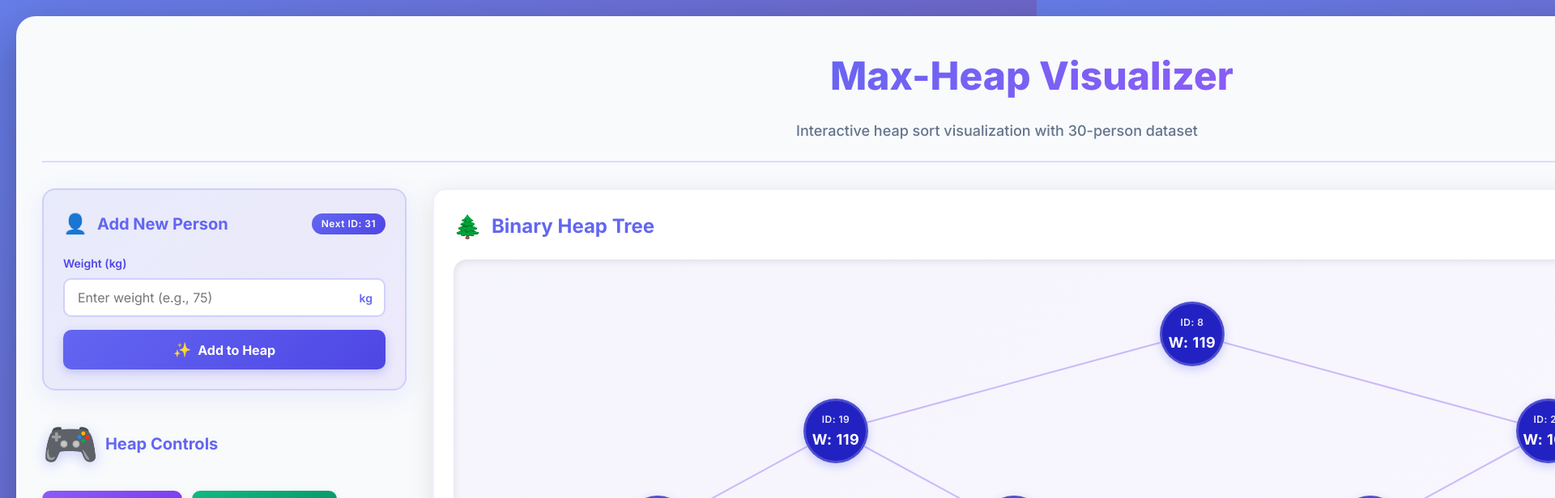
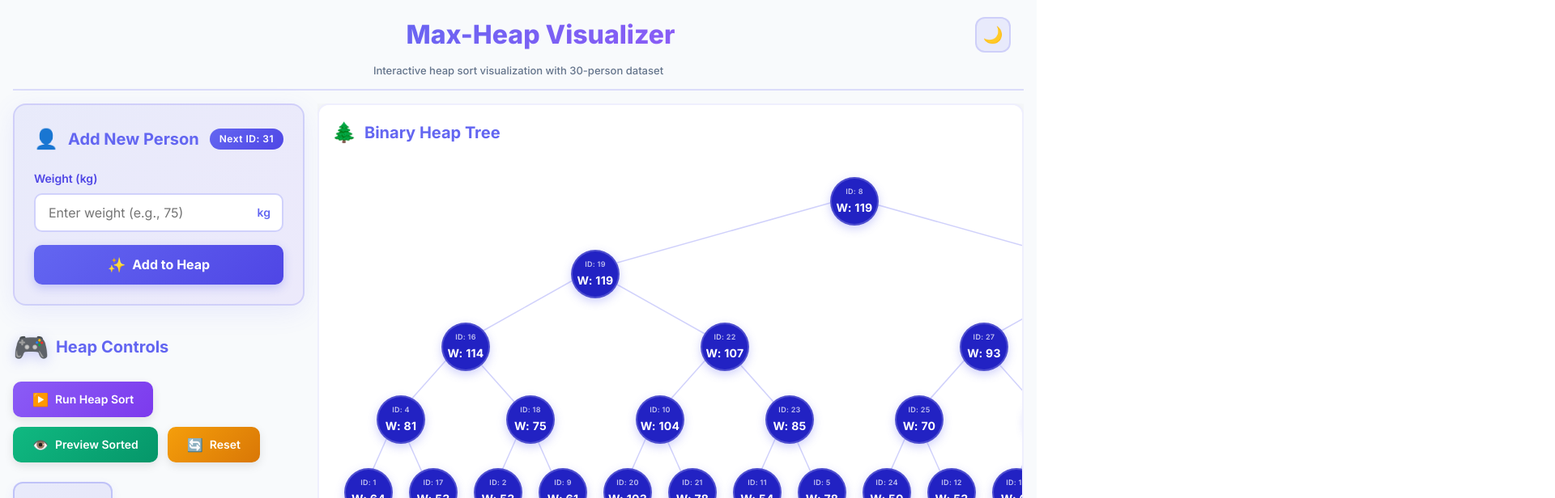
Before and after one commit to marziasu/react-heap-sort-visualization, a React (Vite) app: page / in a window 1280 px wide. Shown: the top 616 px of the page at 81% size, 1920 px wide, since content can reach past the window. Built offline with nearby package versions, Linux system fonts and the light colour scheme.

Commit message:
dark mode button update

```diff
--- a/src/App.css
+++ b/src/App.css
@@ -21,9 +21,10 @@
 body {
   font-family: 'Inter', -apple-system, BlinkMacSystemFont, 'Segoe UI', 'Roboto', sans-serif;
   background: linear-gradient(135deg, #667eea 0%, #764ba2 100%);
-  /* min-height: 100vh; */
+  min-height: 100vh;
   color: var(--text-primary);
   transition: background 0.3s ease;
+  overflow-x: hidden;
 }
 
 body.dark-mode {
@@ -34,27 +35,66 @@ body.dark-mode {
   background: linear-gradient(135deg, #1e1b4b 0%, #312e81 100%);
 }
 
+.header-top {
+  display: flex;
+  align-items: center;
+  justify-content: center;
+  gap: 24px;
+  position: relative;
+  width: 100%;
+}
+
+.dark-mode-toggle-header {
+  position: absolute;
+  right: 16px;
+  top: 50%;
+  transform: translateY(-50%);
+  width: 44px;
+  height: 44px;
+  border-radius: 12px;
+  display: flex;
+  align-items: center;
+  justify-content: center;
+  font-size: 20px;
+  cursor: pointer;
+  transition: all 0.3s ease;
+
+  /* Light Mode Styles */
+  background: rgba(99, 102, 241, 0.1);
+  border: 2px solid rgba(99, 102, 241, 0.2);
+  color: #6366f1;
+}
+
+.dark-mode-toggle-header:hover {
+  background: rgba(99, 102, 241, 0.2);
+  border-color: rgba(99, 102, 241, 0.4);
+  box-shadow: 0 4px 12px rgba(99, 102, 241, 0.3);
+}
+
 .app {
-  /* min-height: 100vh; */
-  padding: 20px;
+  min-height: 100vh;
+  padding: 0;
+  display: flex;
+  align-items: stretch;
+  justify-content: center;
 }
 
 .app-container {
-  width: fit-content;
-  min-width: 100%;
-  margin: 0 auto;
+  width: 100%;
+  max-width: 100%;
+  margin: 0;
   background: var(--bg-primary);
-  border-radius: 24px;
-  padding: 32px;
-  box-shadow: 0 20px 60px rgba(0, 0, 0, 0.3);
+  border-radius: 0;
+  padding: 16px;
+  box-shadow: none;
   backdrop-filter: blur(10px);
   transition: background 0.3s ease;
 }
 
 .app-header {
   text-align: center;
-  margin-bottom: 32px;
-  padding-bottom: 24px;
+  margin-bottom: 16px;
+  padding-bottom: 12px;
   border-bottom: 2px solid rgba(99, 102, 241, 0.2);
 }
 
@@ -62,11 +102,11 @@ body.dark-mode {
   display: flex;
   flex-direction: column;
   align-items: center;
-  gap: 12px;
+  gap: 8px;
 }
 
 .app-title {
-  font-size: 48px;
+  font-size: 32px;
   font-weight: 800;
   background: linear-gradient(135deg, #6366f1 0%, #8b5cf6 100%);
   -webkit-background-clip: text;
@@ -74,17 +114,17 @@ body.dark-mode {
   background-clip: text;
   display: flex;
   align-items: center;
-  gap: 16px;
+  gap: 10px;
   margin: 0;
 }
 
 .title-icon {
-  font-size: 56px;
+  font-size: 36px;
   filter: drop-shadow(0 4px 8px rgba(99, 102, 241, 0.3));
 }
 
 .app-subtitle {
-  font-size: 18px;
+  font-size: 13px;
   color: var(--text-secondary);
   font-weight: 500;
   max-width: 600px;
@@ -94,14 +134,14 @@ body.dark-mode {
   position: fixed;
   top: 20px;
   right: 20px;
-  padding: 16px 24px;
+  padding: 12px 20px;
   border-radius: 12px;
   font-weight: 600;
-  font-size: 14px;
+  font-size: 13px;
   z-index: 1000;
   display: flex;
   align-items: center;
-  gap: 12px;
+  gap: 10px;
   box-shadow: 0 8px 32px rgba(0, 0, 0, 0.2);
   backdrop-filter: blur(10px);
 }
@@ -122,80 +162,88 @@ body.dark-mode {
 }
 
 .notification-icon {
-  font-size: 20px;
+  font-size: 18px;
 }
 
 .app-content {
   display: grid;
-  grid-template-columns: 450px 1fr;
-  gap: 32px;
-  margin-bottom: 32px;
+  grid-template-columns: 360px 1fr;
+  gap: 16px;
+  margin-bottom: 16px;
 }
 
 .left-panel {
   display: flex;
   flex-direction: column;
   gap: 0;
+  max-width: 360px;
 }
 
 .right-panel {
-  min-height: 600px;
+  min-height: auto;
+  display: flex;
+  flex-direction: column;
+  gap: 12px;
+  overflow: hidden;
 }
 
 .tree-container {
   background: var(--bg-secondary);
-  border-radius: 16px;
-  padding: 24px;
+  border-radius: 14px;
+  padding: 16px;
   box-shadow: 0 8px 32px rgba(0, 0, 0, 0.1);
   border: 2px solid rgba(99, 102, 241, 0.1);
-  min-height: 600px;
+  min-height: auto;
+  max-height: 550px;
+  overflow: auto;
+  width: 100%;
 }
 
 .tree-header {
   display: flex;
   justify-content: space-between;
   align-items: center;
-  margin-bottom: 16px;
+  margin-bottom: 12px;
 }
 
 .tree-title {
-  font-size: 24px;
+  font-size: 20px;
   font-weight: 700;
   color: var(--accent-primary);
   display: flex;
   align-items: center;
-  gap: 12px;
+  gap: 10px;
   margin: 0;
 }
 
 .tree-icon {
-  font-size: 28px;
+  font-size: 24px;
 }
 
 .sorting-badge {
   background: linear-gradient(135deg, #8b5cf6 0%, #7c3aed 100%);
   color: white;
-  padding: 8px 16px;
-  border-radius: 20px;
-  font-size: 14px;
+  padding: 6px 14px;
+  border-radius: 18px;
+  font-size: 13px;
   font-weight: 700;
   display: flex;
   align-items: center;
-  gap: 8px;
+  gap: 6px;
   box-shadow: 0 4px 12px rgba(139, 92, 246, 0.4);
 }
 
 .app-footer {
   text-align: center;
-  padding-top: 24px;
+  padding-top: 12px;
   border-top: 2px solid rgba(99, 102, 241, 0.2);
   color: var(--text-secondary);
-  font-size: 14px;
+  font-size: 11px;
 }
 
 .footer-info {
-  margin-top: 8px;
-  font-size: 12px;
+  margin-top: 3px;
+  font-size: 10px;
   opacity: 0.8;
 }
 
@@ -215,6 +263,7 @@ body.dark-mode {
   font-size: 64px;
 }
 
+/* Responsive Design */
 @media (max-width: 1200px) {
   .app-content {
     grid-template-columns: 1fr;
@@ -222,6 +271,7 @@ body.dark-mode {
 
   .left-panel {
     order: 2;
+    max-width: 100%;
   }
 
   .right-panel {
@@ -231,37 +281,54 @@ body.dark-mode {
 
 @media (max-width: 768px) {
   .app-container {
-    padding: 16px;
+    padding: 12px;
   }
 
   .app-title {
-    font-size: 32px;
+    font-size: 24px;
   }
 
   .title-icon {
-    font-size: 40px;
+    font-size: 28px;
   }
 
   .app-subtitle {
-    font-size: 14px;
+    font-size: 11px;
   }
 
   .notification {
     top: 10px;
     right: 10px;
     left: 10px;
-    font-size: 12px;
+    font-size: 11px;
+  }
+
+  .app-content {
+    grid-template-columns: 1fr;
+    gap: 12px;
+  }
+
+  .tree-container {
+    max-height: 350px;
   }
 }
 
 @media (max-width: 480px) {
   .app {
-    padding: 10px;
+    padding: 0;
   }
 
   .app-title {
+    font-size: 20px;
+    flex-direction: column;
+    gap: 6px;
+  }
+
+  .title-icon {
     font-size: 24px;
-    flex-direction: column;
-    gap: 8px;
+  }
+
+  .app-content {
+    gap: 10px;
   }
 }
--- a/src/App.jsx
+++ b/src/App.jsx
@@ -34,6 +34,7 @@ function App() {
   const [showImmediateSortedList, setShowImmediateSortedList] = useState(false);
   const [resetKey, setResetKey] = useState(0);
   const [selectedNode, setSelectedNode] = useState(null);
+
 
   // Initialize heap on mount
   useEffect(() => {
@@ -179,24 +180,6 @@ function App() {
     setIsSorting(false);
   };
 
-  // Show full sorted list immediately (preview)
-  // Show full sorted list immediately (preview)
-  // const handleShowImmediateSortedList = () => {
-  //   if (!heap || heap.size() === 0) return;
-
-  //   if (showImmediateSortedList) {
-  //     setSortedPeople([]);
-  //     setShowImmediateSortedList(false);
-  //     showNotification('Preview hidden', 'info');
-  //   } else {
-  //     const tempHeap = new MaxHeap(heap.getHeap());
-  //     const { sorted } = heapSortWithIntuitionSteps(tempHeap.getHeap());
-  //     setSortedPeople(sorted);
-  //     setShowImmediateSortedList(true);
-  //     showNotification(`Preview: ${sorted.length} people sorted by weight`, 'info');
-  //   }
-  // };
-
   // handleShowImmediateSortedList function টি useCallback দিয়ে wrap করুন
   const handleShowImmediateSortedList = useCallback(() => {
     if (!heap || heap.size() === 0) return;
@@ -298,13 +281,33 @@ function App() {
     animationSpeedRef.current = animationSpeed;
   }, [animationSpeed]);
 
+  // useEffect(() => {
+  //   if (darkMode) {
+  //     document.body.classList.add('dark-mode');
+  //   } else {
+  //     document.body.classList.remove('dark-mode');
+  //   }
+  // }, [darkMode]);
+
+  // Load saved mode on mount
+  useEffect(() => {
+    const savedMode = localStorage.getItem('darkMode');
+    if (savedMode === 'enabled') {
+      setDarkMode(true);
+    }
+  }, []);
+
+  // Save mode to localStorage whenever it changes
   useEffect(() => {
     if (darkMode) {
       document.body.classList.add('dark-mode');
+      localStorage.setItem('darkMode', 'enabled');
     } else {
       document.body.classList.remove('dark-mode');
+      localStorage.setItem('darkMode', 'disabled');
     }
   }, [darkMode]);
+
 
   if (!heap) {
     return (
@@ -333,10 +336,23 @@ function App() {
           transition={{ duration: 0.6 }}
         >
           <div className="header-content">
-            <h1 className="app-title">
-              <span className="title-icon">🎯</span>
-              Max-Heap Visualizer
-            </h1>
+            <div className="header-top">
+              <h1 className="app-title">
+                <span className="title-icon">🎯</span>
+                Max-Heap Visualizer
+              </h1>
+              {/* Dark Mode Toggle - Header এ */}
+              <motion.button
+                className="dark-mode-toggle-header"
+                onClick={handleToggleDarkMode}
+                whileHover={{ scale: 1.1, rotate: 180 }}
+                whileTap={{ scale: 0.9 }}
+                title={darkMode ? 'Switch to Light Mode' : 'Switch to Dark Mode'}
+              >
+                {darkMode ? '☀️' : '🌙'}
+              </motion.button>
+            </div>
+
             <p className="app-subtitle">
               Interactive heap sort visualization with 30-person dataset
             </p>
@@ -373,7 +389,7 @@ function App() {
               onHeapSort={handleHeapSort}
               onReset={handleReset}
               onStepSort={handleStepSort}
-              onToggleDarkMode={handleToggleDarkMode}
+              // onToggleDarkMode={handleToggleDarkMode}
               onTogglePause={handleTogglePause}
               onNextStep={handleNextStep}
               onPreviousStep={handlePreviousStep}
@@ -383,7 +399,7 @@ function App() {
               isSorting={isSorting}
               isPaused={isPaused}
               heapSize={heap.size()}
-              darkMode={darkMode}
+              // darkMode={darkMode}
               animationSpeed={animationSpeed}
               currentStep={currentStepIndex}
               totalSteps={sortSteps.length}
--- a/src/components/Controls.jsx
+++ b/src/components/Controls.jsx
@@ -169,14 +169,14 @@ const Controls = ({
                     </motion.div>
                 </div>
 
-                <motion.button
+                {/* <motion.button
                     className="dark-mode-toggle"
                     onClick={onToggleDarkMode}
                     whileHover={{ scale: 1.1, rotate: 180 }}
                     whileTap={{ scale: 0.9 }}
                 >
                     {darkMode ? '☀️' : '🌙'}
-                </motion.button>
+                </motion.button> */}
             </div>
         </div>
     );
--- a/src/components/HeapNode.css
+++ b/src/components/HeapNode.css
@@ -1,11 +1,11 @@
 .heap-node {
     position: relative;
-    width: 80px;
-    height: 80px;
-    min-width: 80px;
-    min-height: 80px;
-    max-width: 80px;
-    max-height: 80px;
+    width: 60px;
+    height: 60px;
+    min-width: 60px;
+    min-height: 60px;
+    max-width: 60px;
+    max-height: 60px;
     aspect-ratio: 1 / 1;
     border-radius: 50%;
     display: flex;
@@ -13,11 +13,10 @@
     justify-content: center;
     cursor: pointer;
     user-select: none;
-    border: 3px solid rgba(255, 255, 255, 0.2);
+    border: 2px solid rgba(255, 255, 255, 0.2);
     backdrop-filter: blur(10px);
     transition: transform 0.2s ease;
     box-sizing: border-box;
-    /* Ensure border is included in width */
 }
 
 .node-content {
@@ -27,32 +26,34 @@
 }
 
 .person-id {
-    font-size: 12px;
+    font-size: 10px;
     font-weight: 600;
     opacity: 0.9;
-    margin-bottom: 2px;
-    letter-spacing: 0.5px;
+    margin-bottom: 1px;
+    letter-spacing: 0.3px;
 }
 
 .person-weight {
-    font-size: 18px;
+    font-size: 14px;
     font-weight: 700;
-    letter-spacing: 0.5px;
+    letter-spacing: 0.3px;
 }
 
 @media (max-width: 768px) {
     .heap-node {
-        width: 60px;
-        height: 60px;
-        min-width: 60px;
-        min-height: 60px;
+        width: 50px;
+        height: 50px;
+        min-width: 50px;
+        min-height: 50px;
+        max-width: 50px;
+        max-height: 50px;
     }
 
     .person-id {
-        font-size: 10px;
+        font-size: 9px;
     }
 
     .person-weight {
-        font-size: 14px;
+        font-size: 12px;
     }
 }
--- a/src/components/HeapTree.css
+++ b/src/components/HeapTree.css
@@ -1,110 +1,157 @@
+/* SVG Container */
 .heap-tree-container {
     width: 100%;
-    overflow-x: auto;
-    padding: 2rem;
-    display: flex;
-    justify-content: center;
-    align-items: flex-start;
     min-height: 400px;
     position: relative;
-    /* Essential for absolute positioning of children */
-    background: linear-gradient(135deg, rgba(67, 56, 202, 0.05) 0%, rgba(139, 92, 246, 0.05) 100%);
-    border-radius: 16px;
-    margin: 20px 0;
-    box-shadow: inset 0 2px 10px rgba(0, 0, 0, 0.1);
+    overflow: visible;
 }
 
 .heap-tree-svg {
-    display: block;
-    max-width: 100%;
-    height: auto;
+    width: 100%;
+    height: 100%;
+    overflow: visible;
 }
 
+/* Tree Lines - সঠিক class name */
 .tree-line {
-    stroke: rgba(139, 92, 246, 0.4);
-    stroke-width: 2;
+    stroke: #6366f1;
+    stroke-width: 1.5;
+    stroke-opacity: 0.3;
     fill: none;
     transition: all 0.3s ease;
 }
 
 .tree-line.highlighted {
     stroke: #f59e0b;
-    stroke-width: 6;
-    filter: drop-shadow(0 0 12px rgba(245, 158, 11, 0.8));
-    stroke-dasharray: none;
-    opacity: 1;
+    stroke-width: 2.5;
+    stroke-opacity: 0.8;
 }
 
-.empty-heap {
-    min-height: 400px;
+.tree-line.line-paused {
+    stroke: #ef4444;
+    stroke-width: 3;
+    stroke-opacity: 0.9;
+    animation: linePulse 1s ease-in-out infinite;
+}
+
+/* Node Circle */
+.node-circle {
+    width: 50px;
+    height: 50px;
+    border-radius: 50%;
+    background: linear-gradient(135deg, #6366f1 0%, #8b5cf6 100%);
     display: flex;
+    flex-direction: column;
     align-items: center;
     justify-content: center;
-    background: linear-gradient(135deg, rgba(67, 56, 202, 0.05) 0%, rgba(139, 92, 246, 0.05) 100%);
-    border-radius: 16px;
-    margin: 20px 0;
+    cursor: pointer;
+    box-shadow: 0 4px 12px rgba(99, 102, 241, 0.3);
+    transition: all 0.3s cubic-bezier(0.4, 0, 0.2, 1);
+    position: relative;
+}
+
+.node-circle:hover {
+    transform: scale(1.15);
+    box-shadow: 0 6px 20px rgba(99, 102, 241, 0.5);
+    z-index: 10;
+}
+
+.node-circle.highlighted {
+    background: linear-gradient(135deg, #f59e0b 0%, #ef4444 100%);
+    box-shadow: 0 6px 24px rgba(245, 158, 11, 0.6);
+    transform: scale(1.15);
+    animation: pulse 1s ease-in-out infinite;
+}
+
+/* Text Styles */
+.person-id {
+    font-size: 9px;
+    font-weight: 600;
+    color: rgba(255, 255, 255, 0.8);
+    margin-bottom: 2px;
+}
+
+.weight-text {
+    font-size: 12px;
+    font-weight: 800;
+    color: white;
+    line-height: 1;
+}
+
+.weight-label {
+    font-size: 8px;
+    font-weight: 600;
+    color: rgba(255, 255, 255, 0.7);
+}
+
+/* Empty State */
+.empty-heap {
+    display: flex;
+    flex-direction: column;
+    align-items: center;
+    justify-content: center;
+    min-height: 300px;
+    color: var(--text-secondary);
 }
 
 .empty-message {
-    text-align: center;
-    color: rgba(139, 92, 246, 0.8);
+    display: flex;
+    flex-direction: column;
+    align-items: center;
+    gap: 12px;
 }
 
 .empty-icon {
-    font-size: 64px;
-    margin-bottom: 16px;
-    animation: float 3s ease-in-out infinite;
+    font-size: 48px;
+    opacity: 0.3;
 }
 
 .empty-message p {
-    font-size: 20px;
+    font-size: 16px;
     font-weight: 600;
-    margin: 8px 0;
-    font-family: 'Inter', sans-serif;
+    opacity: 0.6;
+    margin: 0;
 }
 
 .empty-subtitle {
-    font-size: 14px !important;
-    font-weight: 400 !important;
-    opacity: 0.7;
+    font-size: 14px;
+    opacity: 0.4;
 }
 
-@keyframes float {
+/* Animations */
+@keyframes pulse {
 
     0%,
     100% {
-        transform: translateY(0);
+        transform: scale(1.15);
+        box-shadow: 0 6px 24px rgba(245, 158, 11, 0.6);
     }
 
     50% {
-        transform: translateY(-10px);
+        transform: scale(1.25);
+        box-shadow: 0 8px 32px rgba(245, 158, 11, 0.8);
     }
 }
 
-@media (max-width: 768px) {
-    .heap-tree-container {
-        padding: 10px;
+@keyframes linePulse {
+
+    0%,
+    100% {
+        stroke-opacity: 0.9;
+    }
+
+    50% {
+        stroke-opacity: 0.5;
     }
 }
 
-.heap-nodes-layer {
-    position: absolute;
-    top: 0;
-    left: 0;
-    width: 100%;
-    height: 100%;
-    pointer-events: none;
-    z-index: 10;
+/* Dark Mode */
+.dark-mode .tree-line {
+    stroke: #8b5cf6;
+    stroke-opacity: 0.4;
 }
 
-.heap-node-wrapper {
-    position: absolute;
-    top: 0;
-    left: 0;
-    width: 0;
-    height: 0;
-    display: flex;
-    justify-content: center;
-    align-items: center;
-    pointer-events: auto;
+.dark-mode .tree-line.highlighted {
+    stroke: #f59e0b;
+    stroke-opacity: 0.9;
 }
--- a/src/components/HeapTree.jsx
+++ b/src/components/HeapTree.jsx
@@ -27,8 +27,8 @@ const HeapTree = ({ heap, highlightedIndices, isPaused, onNodeClick }) => {
     // Calculate tree dimensions
     const maxLevels = Math.floor(Math.log2(heap.length)) + 1;
     const leavesCount = Math.pow(2, maxLevels - 1);
-    const treeWidth = Math.max(1000, leavesCount * 110);
-    const treeHeight = maxLevels * 120 + 100;
+    const treeWidth = Math.max(800, leavesCount * 80);
+    const treeHeight = maxLevels * 90 + 80;
 
     // Calculate node position - centered coordinates
     const getNodePosition = (index) => {
@@ -38,7 +38,7 @@ const HeapTree = ({ heap, highlightedIndices, isPaused, onNodeClick }) => {
 
         // Calculate center position
         const x = (positionInLevel + 0.5) * (treeWidth / maxNodesInLevel);
-        const y = level * 120 + 60;
+        const y = level * 90 + 50;
 
         return {
             x: isNaN(x) ? 0 : x,
@@ -111,11 +111,18 @@ const HeapTree = ({ heap, highlightedIndices, isPaused, onNodeClick }) => {
                     flexShrink: 0
                 }}
             >
+                {/* SVG এবং Nodes একই container এ */}
                 <svg
                     className="heap-tree-svg"
                     width={treeWidth}
                     height={treeHeight}
                     viewBox={`0 0 ${treeWidth} ${treeHeight}`}
+                    style={{
+                        position: 'absolute',
+                        top: 0,
+                        left: 0,
+                        pointerEvents: 'none' // SVG lines click করা যাবে না
+                    }}
                 >
                     {/* Connection lines */}
                     {lines.map((line) => (
@@ -134,7 +141,16 @@ const HeapTree = ({ heap, highlightedIndices, isPaused, onNodeClick }) => {
                 </svg>
 
                 {/* Nodes Layer - HTML Elements */}
-                <div className="heap-nodes-layer">
+                <div
+                    className="heap-nodes-layer"
+                    style={{
+                        position: 'absolute',
+                        top: 0,
+                        left: 0,
+                        width: '100%',
+                        height: '100%'
+                    }}
+                >
                     <AnimatePresence mode="popLayout">
                         {heap.map((person, index) => {
                             const { x, y, level } = getNodePosition(index);
@@ -150,8 +166,8 @@ const HeapTree = ({ heap, highlightedIndices, isPaused, onNodeClick }) => {
                                     className="heap-node-wrapper"
                                     initial={{ scale: 0, opacity: 0 }}
                                     animate={{
-                                        x: x,  // ✅ Use x/y instead of left/top
-                                        y: y,  // ✅ Use x/y instead of left/top
+                                        x: x - 25, // Node center করার জন্য (50px width এর half)
+                                        y: y - 25, // Node center করার জন্য (50px height এর half)
                                         opacity: person.isGhost ? 0.2 : 1,
                                         scale: person.isGhost ? 0.8 : 1,
                                         zIndex: isHighlighted ? 100 : 1
@@ -159,29 +175,29 @@ const HeapTree = ({ heap, highlightedIndices, isPaused, onNodeClick }) => {
                                     exit={{ scale: 0, opacity: 0 }}
                                     style={{
                                         position: 'absolute',
-                                        // ❌ NO left/top here
-                                        // ❌ NO transform: translate here
+                                        width: '50px',
+                                        height: '50px'
                                     }}
-                                    layout  // ✅ Enable layout animations
+                                    layout
                                     transition={{
                                         x: {
                                             type: "spring",
-                                            stiffness: 100,
-                                            damping: 20,
-                                            mass: 1
+                                            stiffness: 120,
+                                            damping: 22,
+                                            mass: 0.8
                                         },
                                         y: {
                                             type: "spring",
-                                            stiffness: 100,
-                                            damping: 20,
-                                            mass: 1
+                                            stiffness: 120,
+                                            damping: 22,
+                                            mass: 0.8
                                         },
-                                        opacity: { duration: 0.3 },
-                                        scale: { duration: 0.3 },
+                                        opacity: { duration: 0.25 },
+                                        scale: { duration: 0.25 },
                                         layout: {
                                             type: "spring",
-                                            stiffness: 100,
-                                            damping: 20
+                                            stiffness: 120,
+                                            damping: 22
                                         }
                                     }}
                                 >
```
Also changed, not shown: 1 other file (tests, documents, lock files or other folders).
